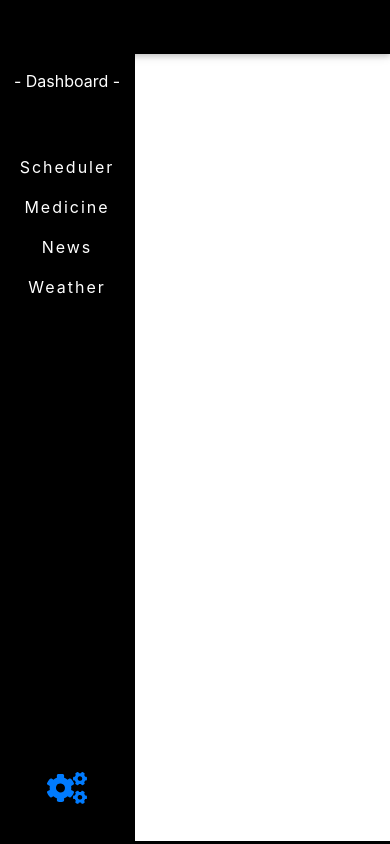
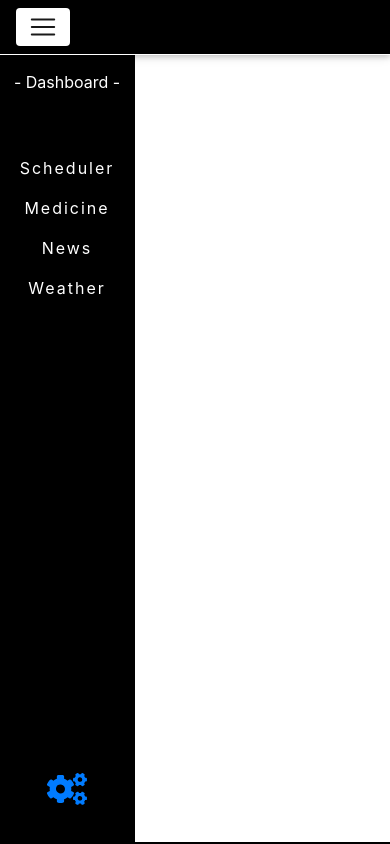
Before and after one commit to AlexeiFom/free-world, an Angular app in the folder client/: page /user in a window 390 px wide. Built offline with nearby package versions, Linux system fonts and the light colour scheme.

Commit message:
header styles

```diff
--- a/client/src/app/shared/components/user/header/header.component.scss
+++ b/client/src/app/shared/components/user/header/header.component.scss
@@ -2,6 +2,13 @@
     background-color: rgba(0, 0, 0, 0.9);
     background: rgba(0, 0, 0, 0.9);
     color: rgba(0, 0, 0, 0.9);
+    border-bottom: 1px solid white;
+
+
+
+    .navbar-toggler {
+        background-color: white;
+    }
 
     #navbarNav {
         justify-content: flex-end;
@@ -18,4 +25,10 @@
             }
         }
     }
+
+    @media (max-width: 991px) {
+        #navbarNav {
+            padding-top: 20px;
+        }
+    }
 }
```
